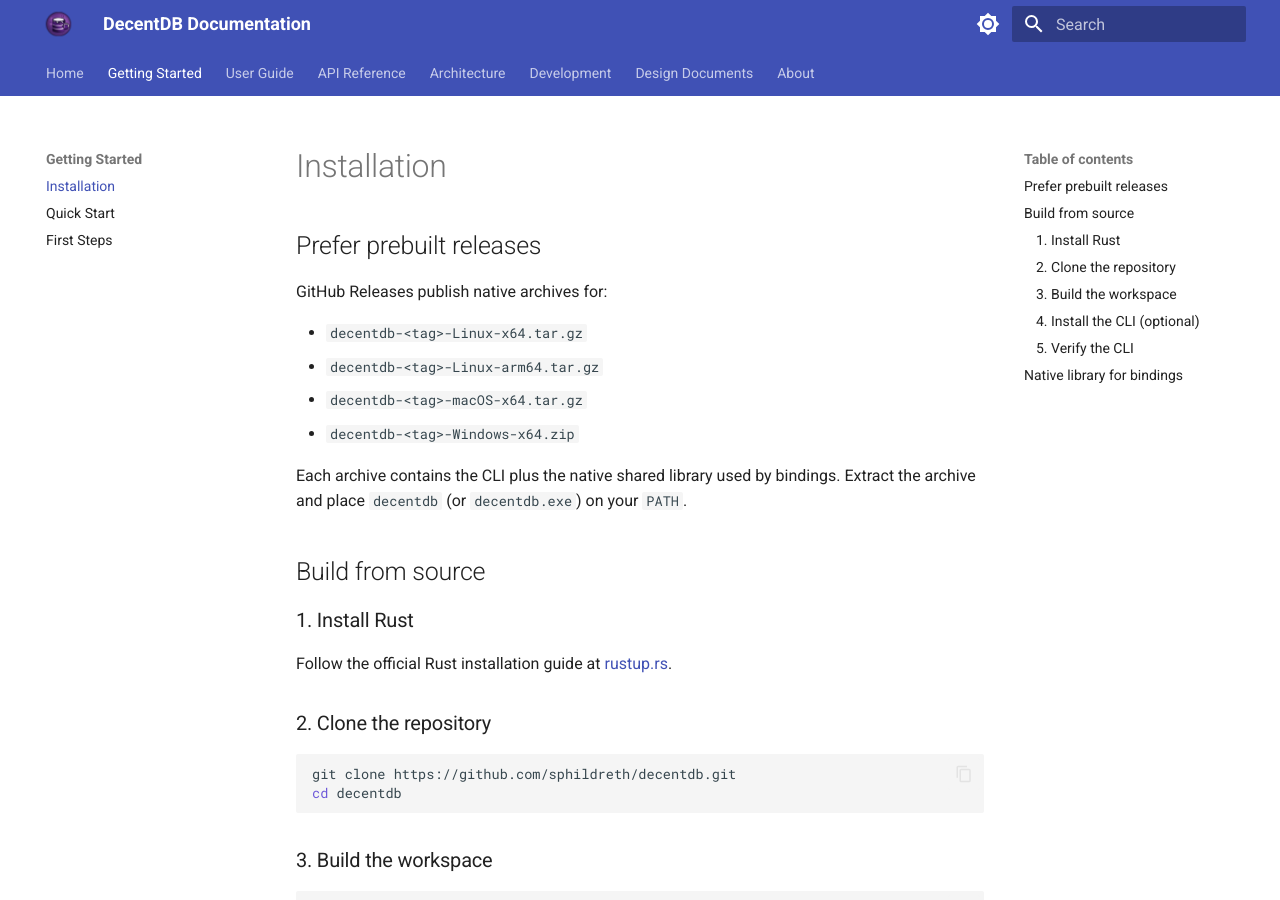
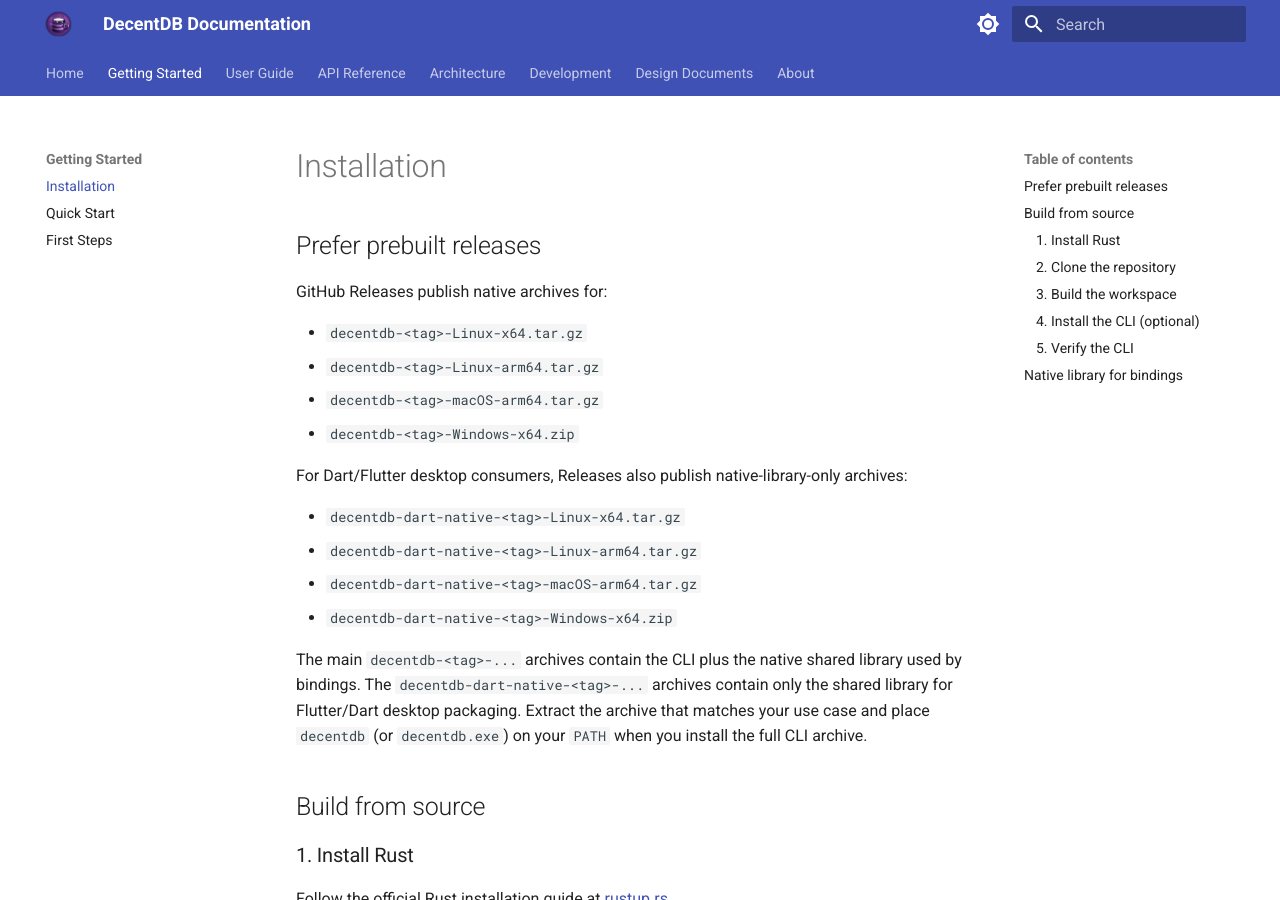
Before and after one commit to sphildreth/decentdb, an MkDocs documentation site: the page built from docs/getting-started/installation.md, in a window 1280 px wide and 900 px high. Built offline with MkDocs 1.6.1 and Material for MkDocs 9.7.7, drawn with Linux system fonts in a browser that asks for light colours; the version menu is left out.

Commit message:
feat: add Dart-native asset packaging for GitHub Releases

```diff
--- a/docs/getting-started/installation.md
+++ b/docs/getting-started/installation.md
@@ -6,11 +6,22 @@
 
 - `decentdb-<tag>-Linux-x64.tar.gz`
 - `decentdb-<tag>-Linux-arm64.tar.gz`
-- `decentdb-<tag>-macOS-x64.tar.gz`
+- `decentdb-<tag>-macOS-arm64.tar.gz`
 - `decentdb-<tag>-Windows-x64.zip`
 
-Each archive contains the CLI plus the native shared library used by bindings.
-Extract the archive and place `decentdb` (or `decentdb.exe`) on your `PATH`.
+For Dart/Flutter desktop consumers, Releases also publish native-library-only
+archives:
+
+- `decentdb-dart-native-<tag>-Linux-x64.tar.gz`
+- `decentdb-dart-native-<tag>-Linux-arm64.tar.gz`
+- `decentdb-dart-native-<tag>-macOS-arm64.tar.gz`
+- `decentdb-dart-native-<tag>-Windows-x64.zip`
+
+The main `decentdb-<tag>-...` archives contain the CLI plus the native shared
+library used by bindings. The `decentdb-dart-native-<tag>-...` archives contain
+only the shared library for Flutter/Dart desktop packaging. Extract the archive
+that matches your use case and place `decentdb` (or `decentdb.exe`) on your
+`PATH` when you install the full CLI archive.
 
 ## Build from source
 
```
Also changed, not shown: bindings/dart/README.md (+12 -0 lines), docs/api/dart.md (+12 -0 lines), 1 other file.
